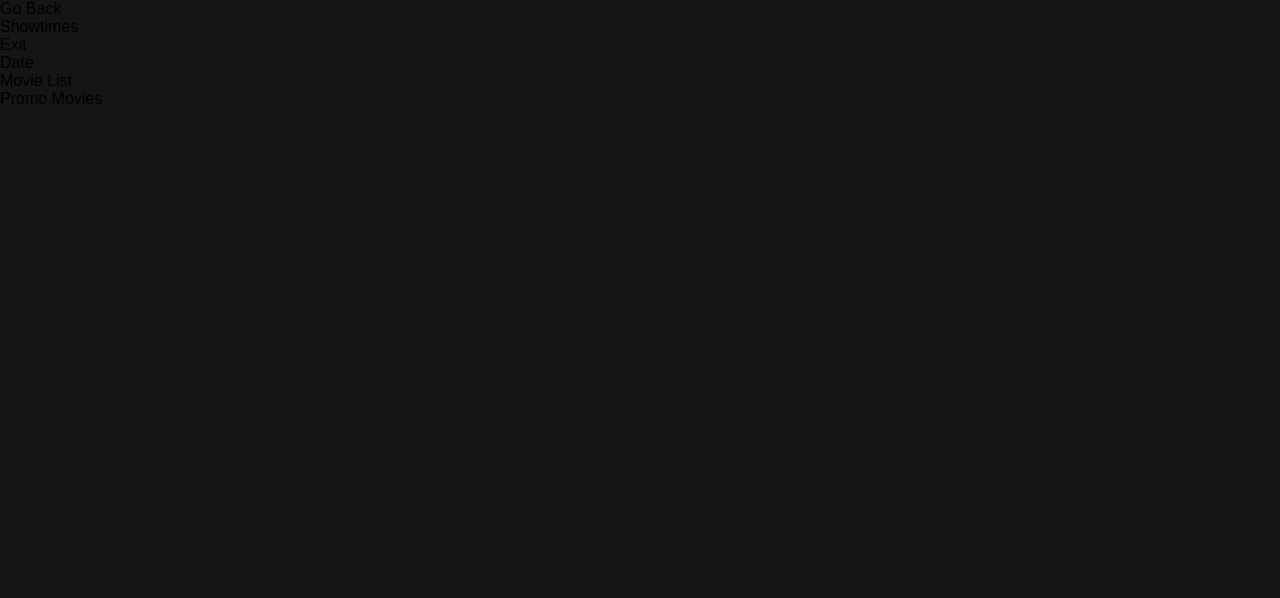
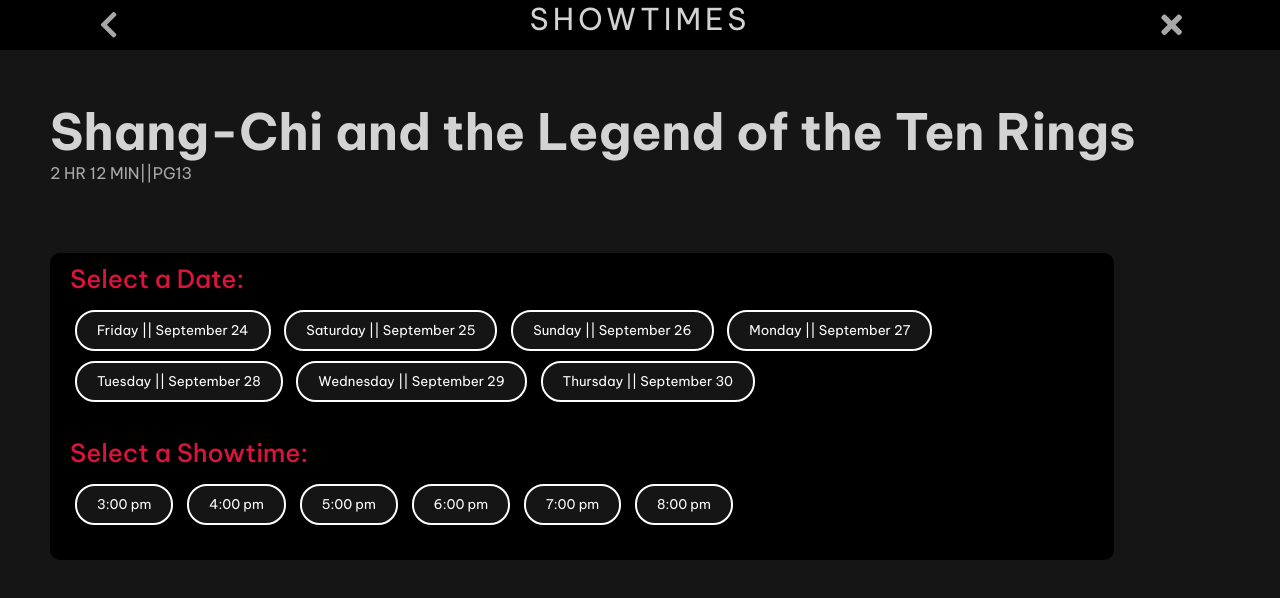
Before and after one commit to BTouts/B3, a plain HTML site: page Showtimes.html in a window 1280 px wide. Drawn offline with Linux system fonts and the light colour scheme.

Commit message:
showtimes done for now

```diff
--- a/Showtimes.html
+++ b/Showtimes.html
@@ -4,42 +4,98 @@
     <meta charset="UTF-8">
     <meta http-equiv="X-UA-Compatible" content="IE=edge">
     <meta name="viewport" content="width=device-width, initial-scale=1.0">
+
+    <link rel="stylesheet" href="Showtimes.css">
+    <link rel="stylesheet" href="https://cdnjs.cloudflare.com/ajax/libs/font-awesome/5.15.2/css/all.min.css">
+    <link rel="preconnect" href="https://fonts.googleapis.com">
+    <link rel="preconnect" href="https://fonts.gstatic.com" crossorigin>
+    <link href="https://fonts.googleapis.com/css2?family=Be+Vietnam+Pro:wght@100;200;300;400;500;600;700&display=swap" rel="stylesheet">
     <title>Showtimes</title>
-    <link rel="stylesheet" href="Showtimes.css">
-<link href="https://fonts.googleapis.com/css2?family=Roboto:ital,wght@0,100;0,300;0,400;1,300&family=Sen:wght@400;700;800&display=swap" rel="stylesheet">
 </head>
+
 <body>
-    <div class="showtimes">
-        <div class="showtime-wrapper">
-            <div class="showtime-go-back">
-                Go Back
-            </div>
-            <div class="showtime-header">
-                Showtimes
-            </div>
-            <div class="showtime-end">
-                Exit
-            </div>
+    <div class="navbar">
+        <div class="navbar-container">
+            <button class="navbar-btn go-back">
+                <i class="fas fa-chevron-left"></i>
+            </button>
+            <p class="navbar-title">SHOWTIMES</p>
+            <button class="navbar-btn exit">
+                <i class="fas fa-times"></i>
+            </button>
         </div>
-        <div class="filter-wrapper">
-            <div class="filter-date">
-                Date
-            </div>
-            <div class="filter-movie">
-                Movie List
-            </div>
-            <div class="filter-promo-code">
-                Promo Movies
+    </div>
+
+    <div class="showtimes-body-container">
+        <div class="showtimes-header">
+            <p class="movie-name">
+                Shang-Chi and the Legend of the Ten Rings
+            </p>
+            <div class="showtimes-sub-title">
+                <p class="movie-duration">
+                    2 HR 12 MIN
+                </p>
+                <p> || </p>
+                <p class="age-category">
+                    PG13
+                </p>
             </div>
         </div>
 
-
-
-
-
-
-
+        <div class="showtimes-body">
+            <div class="showtimes-dates-container">
+                <p class="crimson-title">Select a Date: </p>
+                <div class="button-wrapper">
+                    <button class="showtimes-btn">
+                        Friday || September 24
+                    </button>
+                    <button class="showtimes-btn">
+                        Saturday || September 25
+                    </button>
+                    <button class="showtimes-btn">
+                        Sunday || September 26
+                    </button>
+                    <button class="showtimes-btn">
+                        Monday || September 27
+                    </button>
+                    <button class="showtimes-btn">
+                        Tuesday || September 28
+                    </button>
+                    <button class="showtimes-btn">
+                        Wednesday || September 29
+                    </button>
+                    <button class="showtimes-btn">
+                        Thursday || September 30
+                    </button>
+                </div>
+            </div>
+            <div class="showtimes-container">
+                <p class="crimson-title">Select a Showtime: </p>
+                <div class="button-wrapper">
+                    <button class="showtimes-btn">
+                        3:00 pm
+                    </button>
+                    <button class="showtimes-btn">
+                        4:00 pm
+                    </button>
+                    <button class="showtimes-btn">
+                        5:00 pm
+                    </button>
+                    <button class="showtimes-btn">
+                        6:00 pm
+                    </button>
+                    <button class="showtimes-btn">
+                        7:00 pm
+                    </button>
+                    <button class="showtimes-btn">
+                        8:00 pm
+                    </button>
+                </div>
+            </div>
+        </div>
     </div>
 
 </body>
+
+
 </html>
```
